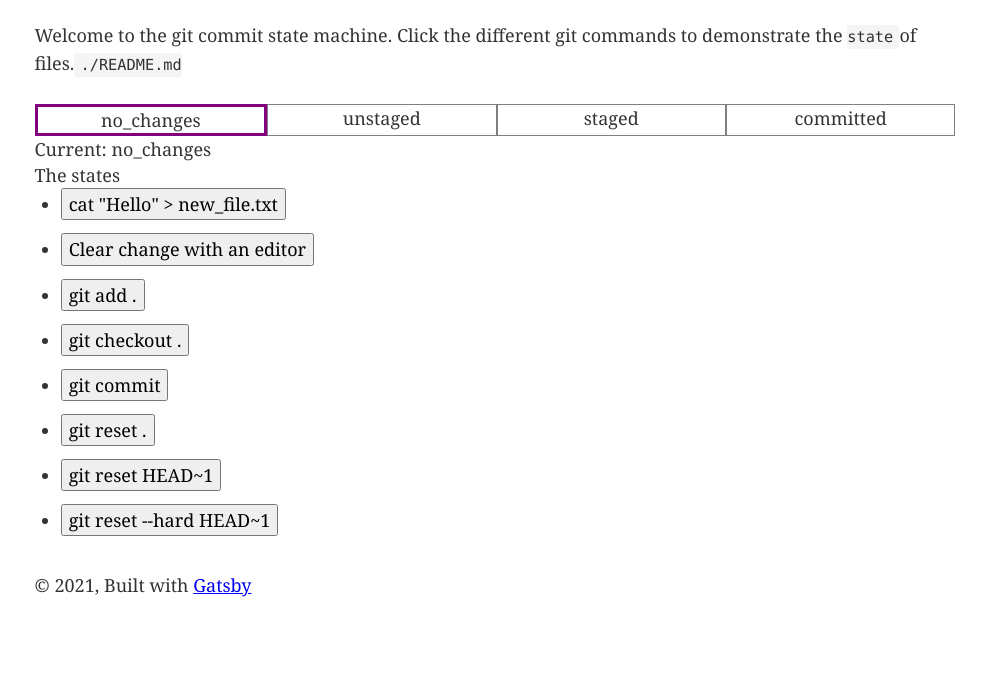
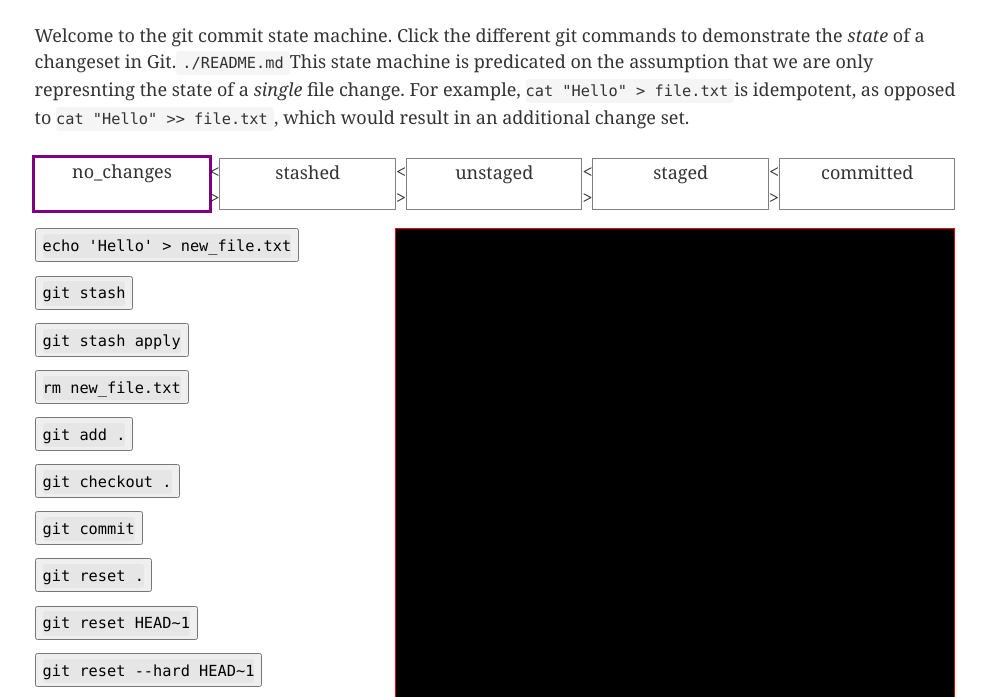
Before and after one commit to warriorpostman/git-as-state-machine, a Gatsby site: page / in a window 1280 px wide. Shown: the part 75-772 px from the top of the page, without its empty margins (145-1131 px from the left). Built offline with nearby package versions, Linux system fonts and the light colour scheme; Gatsby itself is replaced by a stand-in of ours.

Commit message:
Wire up interactive UI with new Terminal component. Lots of clean-up and extracting new components.

```diff
--- /dev/null
+++ b/src/components/CmdLineButton.js
@@ -0,0 +1,11 @@
+import React from "react"
+
+const CmdLineButton = ({ onClick, text }) => {
+  return (
+    <button onClick={onClick}>
+      <code>{text}</code>
+    </button>
+  );
+}
+
+export default CmdLineButton
--- /dev/null
+++ b/src/components/CmdLineButtonItem.js
@@ -0,0 +1,14 @@
+import React from 'react';
+
+import CmdLineButton from './CmdLineButton';
+
+const CmdLineButtonItem = ({ onClick, displayText }) => (
+  <li>
+    <CmdLineButton
+      onClick={onClick}
+      text={displayText}
+    />
+  </li>
+);
+
+export default CmdLineButtonItem;
--- a/src/components/Diagram.css
+++ b/src/components/Diagram.css
@@ -7,11 +7,3 @@
   width: 100%;
   text-align: center;
 }
-
-.state {
-  border: solid 1px gray;
-}
-
-.current-state {
-  border: solid 3px purple;
-}
--- a/src/components/Diagram.js
+++ b/src/components/Diagram.js
@@ -1,10 +1,12 @@
 import React from "react"
 
+import State from './State';
 import './Diagram.css'
 
 const Diagram = ({ gitState }) => {
   const orderedStates = [
     'no_changes',
+    'stashed',
     'unstaged',
     'staged',
     'committed'
@@ -12,12 +14,17 @@ const Diagram = ({ gitState }) => {
 
   return (
     <div className="state-diagram">
-      {orderedStates.map(s =>
-        <div
-          className={gitState === s ? "current-state" : "state"}
+      {orderedStates.map((s, idx) =>
+        <React.Fragment
+            key={`state-${idx}-${s}`}
         >
-          {s}
-        </div>
+          {idx !== 0 && "< >"}
+          <State
+            current={gitState === s}
+          >
+            {s}
+          </State>
+        </React.Fragment>
       )}
     </div>
   );
--- /dev/null
+++ b/src/components/GitMachine.css
@@ -0,0 +1,14 @@
+.command-ui {
+  margin-top: 1rem;
+  display: flex;
+}
+
+.command-ui > ul {
+  flex: 2;
+  list-style-type: none;
+  margin-left: 0rem;
+}
+
+.command-ui > div {
+  flex: 3;
+}
--- a/src/components/GitMachine.js
+++ b/src/components/GitMachine.js
@@ -1,7 +1,13 @@
-import React from "react"
+import React, { useState } from "react"
 import { useMachine } from '@xstate/react'
+import { Machine } from 'xstate'
+
 import Diagram from './Diagram';
-import { Machine } from 'xstate'
+import CmdLineButton from './CmdLineButton';
+import CmdLineButtonItem from './CmdLineButtonItem';
+import Terminal from './Terminal';
+
+import './GitMachine.css';
 
   const machine = Machine({
     id: 'git',
@@ -12,11 +18,17 @@ import { Machine } from 'xstate'
           CHANGE_FILE: 'unstaged', // eg. cat "Hello" > new_file.txt
         }
       },
+      stashed: {
+        on: {
+          STASH_APPLY: 'unstaged', // eg. git stash apply
+        }
+      },
       unstaged: {
         on: {
           STAGE_CHANGE: 'staged', // eg. git add .
           CHECKOUT_CHANGE: 'no_changes', // eg. git checkout .
-          UNDO_FILE_CHANGE: 'no_changes' // eg. with an editor
+          UNDO_FILE_CHANGE: 'no_changes', // eg. with an editor
+          STASH_CHANGE: 'stashed'
         }
       },
       staged: {
@@ -36,31 +48,83 @@ import { Machine } from 'xstate'
 const GitMachine = () => {
 
   const [gitState, send] = useMachine(machine);
+  const [commands, setCommands] = useState([]);
 
-  const transition = (ACTION) => {
-    console.log("ACTION: ", ACTION)
+  const transition = (action) => {
+    const commandsCopy = [...commands];
+    commandsCopy.push({ timestamp: Date.now(), text: action.text });
+    setCommands(commandsCopy);
     // Aksshually, newState is like...the old state? Not sure why it works that way.
-    const newState = send(ACTION);
+    send(action.id);
     // console.log("new state: ", newState.value);
-    console.log("git state?:", gitState.value);
+    console.log("action", action.id, "gitState", gitState.value)
   };
+
+  const startOver = () => {
+    send('no_changes');
+    setCommands([]);
+  }
+
+  const actions = [
+    {
+      id: 'CHANGE_FILE',
+      text: "echo 'Hello' > new_file.txt"
+    }, {
+      id: 'STASH_CHANGE',
+      text: "git stash"
+    }, {
+      id: 'STASH_APPLY',
+      text: "git stash apply"
+    }, {
+      id: 'UNDO_FILE_CHANGE',
+      text: "rm new_file.txt"
+    }, {
+      id: 'STAGE_CHANGE',
+      text: "git add ."
+    }, {
+      id: 'CHECKOUT_CHANGE',
+      text: "git checkout ."
+    }, {
+      id: 'COMMIT_CHANGE',
+      text: "git commit"
+    }, {
+      id: 'RESET',
+      text: "git reset ."
+    }, {
+      id: 'RESET_SOFT',
+      text: "git reset HEAD~1"
+    }, {
+      id: 'RESET_HARD',
+      text: "git reset --hard HEAD~1"
+    }
+  ];
 
   return (
     <div>
       <div>
         <Diagram gitState={gitState.value} />
-        <div>Current: {gitState.value}</div>
-        The states
-        <ul>
-          <li><button onClick={() => transition('CHANGE_FILE')}>cat "Hello" > new_file.txt</button></li>
-          <li><button onClick={() => transition('UNDO_FILE_CHANGE')}>Clear change with an editor</button></li>
-          <li><button onClick={() => transition('STAGE_CHANGE')}>git add .</button></li>
-          <li><button onClick={() => transition('CHECKOUT_CHANGE')}>git checkout .</button></li>
-          <li><button onClick={() => transition('COMMIT_CHANGE')}>git commit</button></li>
-          <li><button onClick={() => transition('RESET')}>git reset .</button></li>
-          <li><button onClick={() => transition('RESET_SOFT')}>git reset HEAD~1</button></li>
-          <li><button onClick={() => transition('RESET_HARD')}>git reset --hard HEAD~1</button></li>
-        </ul>
+        <div className="command-ui">
+          <ul>
+            {actions.map(action => {
+              return (
+                  <CmdLineButtonItem
+                    key={action.id}
+                    onClick={() => transition(action)}
+                    displayText={action.text}
+                  />
+                );
+            })}
+            <li>
+              <CmdLineButton
+                onClick={() => startOver()}
+                text="Start over!"
+              />
+            </li>
+          </ul>
+          <Terminal
+            commands={commands}
+          />
+        </div>
       </div>
     </div>
   );
--- /dev/null
+++ b/src/components/State.css
@@ -0,0 +1,8 @@
+.current-state {
+  transition: outline 0.4s linear;
+  outline: 3px solid purple;
+}
+
+.state {
+  border: solid 1px gray;
+}
--- /dev/null
+++ b/src/components/State.js
@@ -0,0 +1,13 @@
+import React from "react"
+
+import './State.css';
+
+const State = ({ children, current }) => {
+  return (
+    <div className={current ? "current-state" : "state"}>
+      {children}
+    </div>
+  );
+}
+
+export default State
--- /dev/null
+++ b/src/components/Terminal.css
@@ -0,0 +1,7 @@
+.terminal {
+  padding: .5rem;
+  font-family: Courier;
+  background-color: black;
+  color: lightgreen;
+  border: solid 1px red;
+}
--- /dev/null
+++ b/src/components/Terminal.js
@@ -0,0 +1,14 @@
+import React from 'react';
+import './Terminal.css'
+
+const Terminal = ({ commands }) => {
+  return (
+    <div className="terminal">
+      {commands.map((cmd, idx) =>
+        <div key={`${cmd.timestamp}-cmd`}><b>&gt;</b> {cmd.text}</div>
+      )}
+    </div>
+  );
+}
+
+export default Terminal;
--- a/src/pages/index.js
+++ b/src/pages/index.js
@@ -1,20 +1,40 @@
 import React from "react"
 // import { Link } from "gatsby"
 import GitMachine from '../components/GitMachine';
+import State from '../components/State';
 
 import Layout from "../components/layout"
 import SEO from "../components/seo"
 
-const IndexPage = () => (
+const IndexPage = () => {
+
+ return (
   <Layout>
     <SEO title="Home" />
-    <p>Welcome to the git commit state machine. Click the different git commands to demonstrate the <code>state</code> of files.
+    <p>Welcome to the git commit state machine. Click the different git commands to demonstrate the <em>state</em> of a changeset in Git.
       <code>
         ./README.md
       </code>
+      This state machine is predicated on the assumption that we are only represnting the state of a <em>single</em> file change. For example, <code>cat "Hello" > file.txt</code> is idempotent, as opposed to <code>cat "Hello" >> file.txt</code>, which would result in an additional change set.
     </p>
+
+    { false && <>
+        <div>Indicates a possible state in the machine</div>
+        <State>
+          Lights On
+        </State>
+      </>
+    }
     <GitMachine />
+
+    <div style={{ display: 'flex' }}>
+      <em>NOTE:</em>
+      <State current={true}>
+        Positively Derped...
+      </State> Indicates a the current state of the machine.
+    </div>
   </Layout>
-)
+);
+}
 
 export default IndexPage
```
